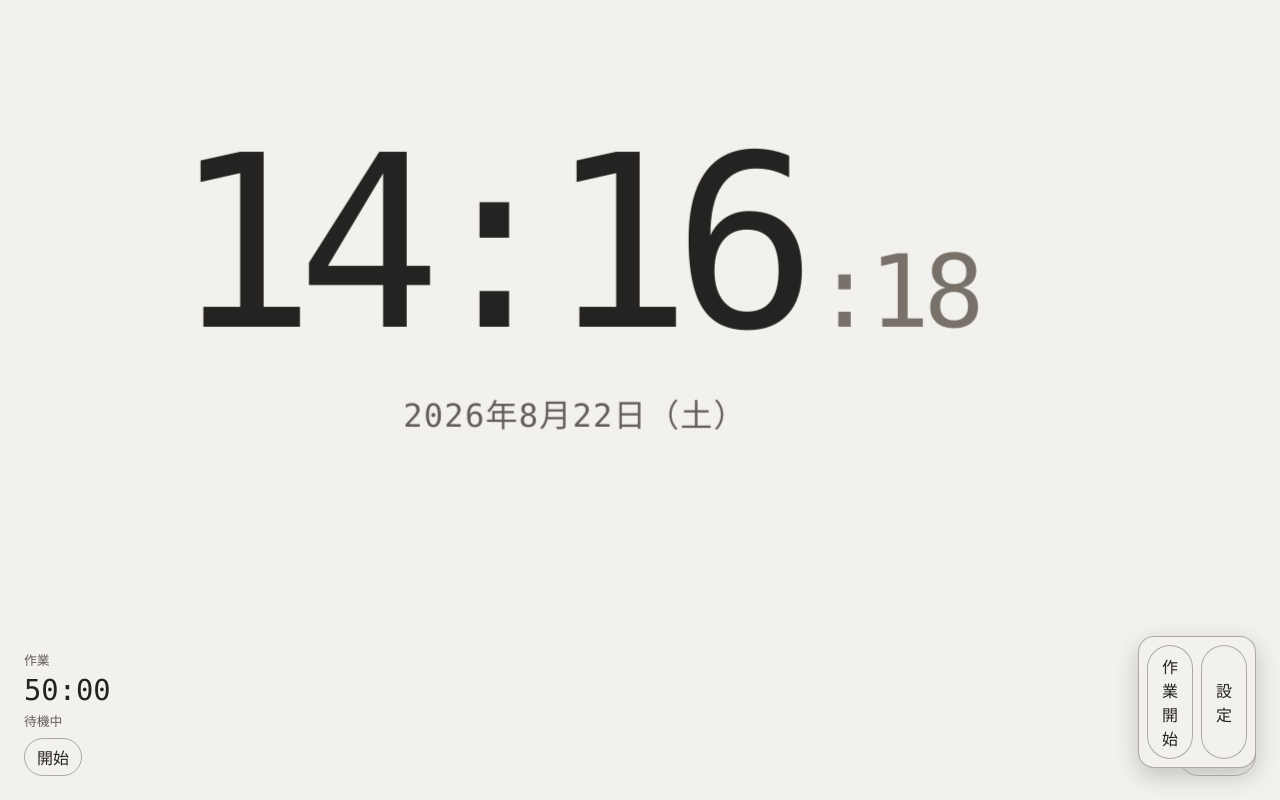
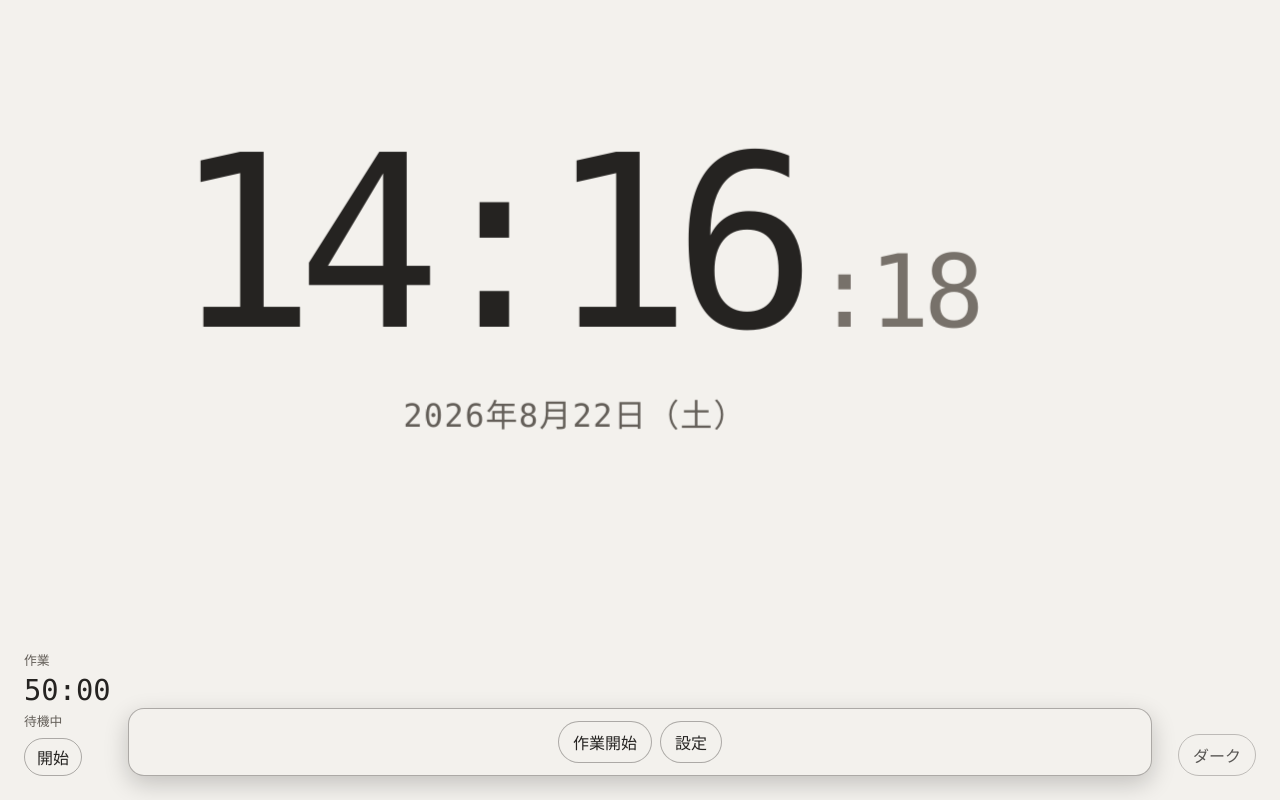
Before and after one commit to hoyoyo-arale/mobile-screen-watch, a Vue app: page / in a window 1280 px wide. Both pictures are taken after a click on the button "ライト". Built offline with nearby package versions, Linux system fonts and the light colour scheme.

Commit message:
feat: animate floating menu sheet

```diff
--- a/src/components/MenuBar.vue
+++ b/src/components/MenuBar.vue
@@ -43,27 +43,30 @@ onUnmounted(() => {
     @pointerenter="handleInteraction"
     @focusin="handleInteraction"
   >
-    <div v-if="open" id="clock-menu" class="menu-panel" @click.stop>
-      <button type="button" @click="emit('startTimer')">作業開始</button>
-      <button type="button" @click="emit('openSettings')">設定</button>
-    </div>
+    <Transition name="menu-sheet">
+      <div v-if="open" id="clock-menu" class="menu-panel" @click.stop>
+        <button type="button" @click="emit('startTimer')">作業開始</button>
+        <button type="button" @click="emit('openSettings')">設定</button>
+      </div>
+    </Transition>
   </nav>
 </template>
 
 <style scoped>
 .menu-bar {
-  position: absolute;
-  right: max(24px, env(safe-area-inset-right));
+  position: fixed;
+  right: 10%;
   bottom: max(24px, env(safe-area-inset-bottom));
+  left: 10%;
   z-index: 2;
 }
 .menu-panel {
-  position: absolute;
-  right: 0;
-  bottom: calc(100% + 8px);
+  width: 100%;
   display: flex;
+  justify-content: center;
   gap: 8px;
-  padding: 8px;
+  padding: 12px max(16px, env(safe-area-inset-left))
+    max(12px, env(safe-area-inset-bottom)) max(16px, env(safe-area-inset-right));
   border: 1px solid var(--control-border);
   border-radius: 16px;
   background: var(--screen-background);
@@ -86,4 +89,18 @@ onUnmounted(() => {
     var(--screen-background)
   );
 }
+.menu-sheet-enter-active,
+.menu-sheet-leave-active {
+  transition: transform 180ms ease;
+}
+.menu-sheet-enter-from,
+.menu-sheet-leave-to {
+  transform: translateY(100%);
+}
+@media (prefers-reduced-motion: reduce) {
+  .menu-sheet-enter-active,
+  .menu-sheet-leave-active {
+    transition-duration: 0ms;
+  }
+}
 </style>
```
